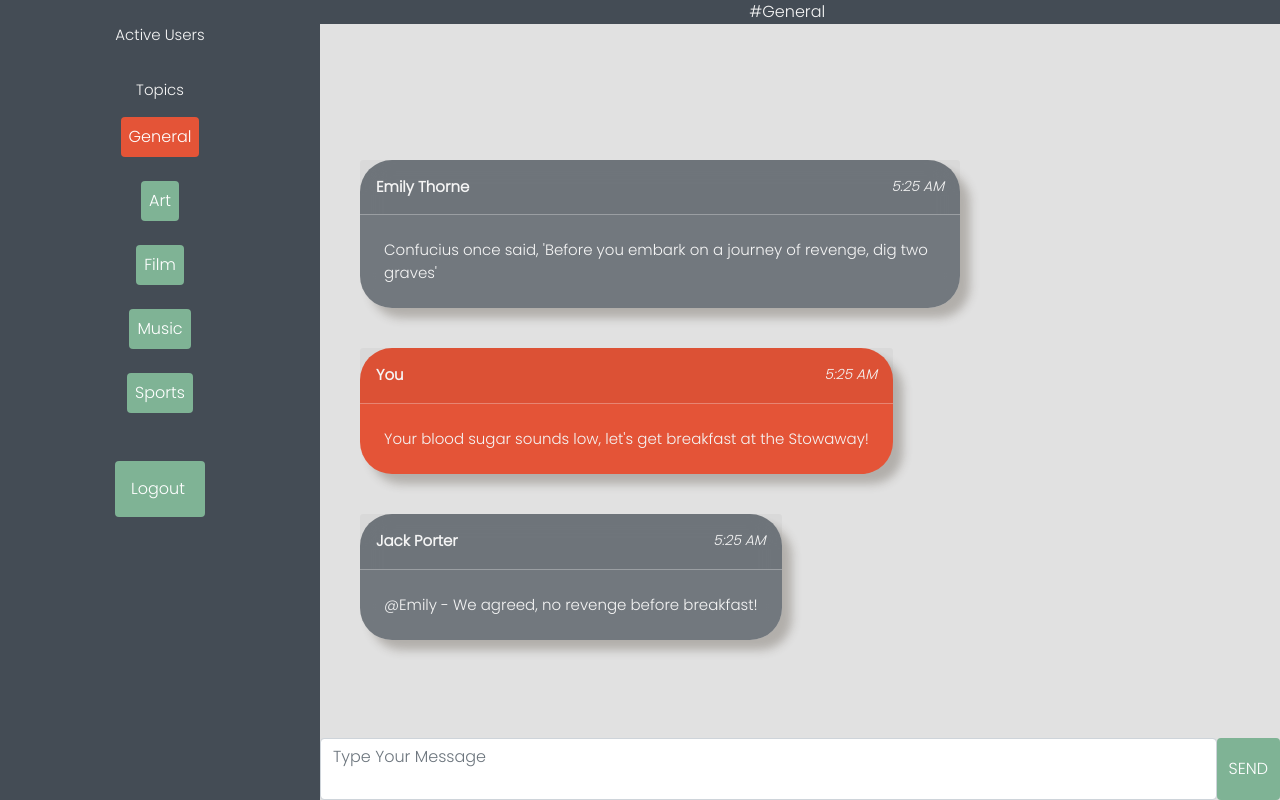
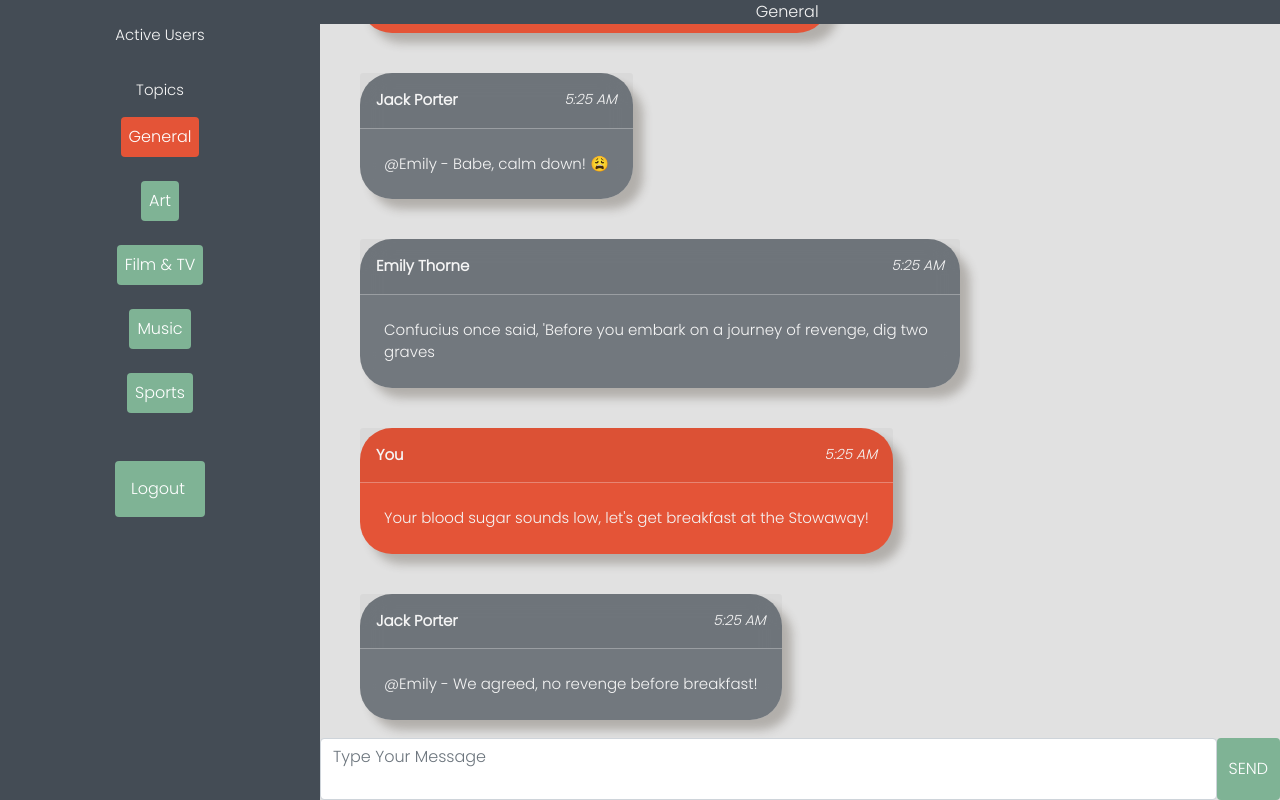
Before and after one commit to andysterks/chat_app, a React (Create React App) app: page /chat in a window 1280 px wide. Built offline with nearby package versions, Linux system fonts and the light colour scheme.

Commit message:
adding dummy data to state and updating CSS and some button functionality

```diff
--- a/src/Components/ChatInterface.css
+++ b/src/Components/ChatInterface.css
@@ -38,11 +38,15 @@ body {
 }
 
 .discussionBox {
-  position: relative;
+  /* position: relative; */
   background-color: rgb(225, 225, 225);
   text-align: center;
   justify-content: center;
   align-content: center;
+  width: 75vw;
+  overflow-wrap: break-word;
+  height: 95vh;
+  overflow-y: scroll;
 }
 
 .messageBox {
@@ -101,6 +105,7 @@ p {
   box-shadow: 10px 10px 10px rgba(68, 60, 46, 0.3);
   overflow-wrap: break-word;
   word-wrap: break-word;
+  min-width: 200px;
   max-width: 600px;
   width: fit-content;
   height: fit-content;
--- a/src/Components/ChatInterface.js
+++ b/src/Components/ChatInterface.js
@@ -3,23 +3,55 @@ import { Button } from "react-bootstrap";
 import "./ChatInterface.css";
 import { Link } from "react-router-dom";
 
-const send = () => {
-  let message = document.getElementById("messageBox");
-  let chatBox = document.getElementById("chatBox");
-  // chatBox.innerHTML = message.value;
-  theMessage = message.value;
-  console.log(theMessage);
-  message.value = "";
-};
+const ChatInterface = () => {
+  window.setTimeout(function () {
+    let element = document.getElementById("chatBox");
+    element.scrollTop = element.scrollHeight;
+  });
 
-let theMessage = "";
+  const topicChange = (id) => {
+    let topicBox = document.getElementById(id);
+    setTopic(topicBox.id);
+  };
 
-const handleSubmit = (e) => {
-  e.preventDefault();
-  e.target.reset();
-};
+  const [topic, setTopic] = useState("General");
 
-const ChatInterface = () => {
+  const [messages, setMessages] = useState([
+    {
+      text: "Some say that our lives are defined by the sum of our choices.\
+    But it isn’t really our choices that distinguish who we are. \
+    It’s our commitment to them.",
+      user: { id: "2", name: "Emily Thorne" },
+    },
+    {
+      text: "Wow...that's a little deep for an early morning, is it not? 😅",
+      user: { id: "1", name: "You" },
+    },
+    {
+      text: "@Emily - Babe, calm down! 😩",
+      user: { id: "3", name: "Jack Porter" },
+    },
+    {
+      text: "Confucius once said, 'Before you embark on a journey of revenge, dig two graves",
+      user: { id: "2", name: "Emily Thorne" },
+    },
+    {
+      text: "Your blood sugar sounds low, let's get breakfast at the Stowaway!",
+      user: { id: "1", name: "You" },
+    },
+    {
+      text: "@Emily - We agreed, no revenge before breakfast!",
+      user: { id: "3", name: "Jack Porter" },
+    },
+  ]);
+
+  const send = () => {
+    let message = document.getElementById("messageBox");
+    const newMessage = { text: message.value, user: { id: "1", name: "You" } };
+    setMessages([...messages, newMessage]);
+    message.value = "";
+  };
+
   function displayTime() {
     const date = new Date();
     const hours = date.getHours().toString().padStart(2, 0);
@@ -33,53 +65,16 @@ const ChatInterface = () => {
 
   let theTime = displayTime();
 
-  let userEmily = {
-    id: "2",
-    name: "Emily Thorne",
-    messages: [
-      {
-        text: "Some say that our lives are defined by the sum of our choices.\
-      But it isn’t really our choices that distinguish who we are. \
-      It’s our commitment to them.",
-      },
-      {
-        text: "Confucius once said, 'Before you embark on a journey of revenge, dig two graves'",
-      },
-    ],
-  };
-
-  let userSelf = {
-    id: "1",
-    name: "You",
-    messages: [
-      {
-        text: "Wow...that's a little deep for an early morning, is it not? 😅",
-      },
-      {
-        text: "Your blood sugar sounds low, let's get breakfast at the Stowaway!",
-      },
-    ],
-  };
-
-  let userJack = {
-    id: "3",
-    name: "Jack Porter",
-    messages: [
-      { text: "@Emily - Babe, calm down! " },
-      { text: "@Emily - We agreed, no revenge before breakfast!" },
-    ],
-  };
-
-  let users = [userEmily, userSelf, userJack];
-
-  const theUsers =
-    users &&
-    users.map((user, index) => {
+  const theMessages =
+    messages &&
+    messages.map((message, index) => {
       return (
         <div
           className="chat-container"
           style={
-            user.name === "You" ? { background: "#e45437" } : { background: "" }
+            message.user.name === "You"
+              ? { background: "#e45437" }
+              : { background: "" }
           }
           key={index}
         >
@@ -87,13 +82,13 @@ const ChatInterface = () => {
             className="card-header d-flex justify-content-between p-3"
             style={{ borderBottom: "1px solid rgba(255, 255, 255, 0.3" }}
           >
-            <p className="fw-bold mb-0">{user?.name}</p>
+            <p className="fw-bold mb-0">{message?.user.name}</p>
             <p className=" small mb-0">
               <i>{theTime}</i>
             </p>
           </div>
           <div className="card-body">
-            <p className="mb-0 mx-auto p-2">{user.messages[1].text}</p>
+            <p className="mb-0 mx-auto p-2">{message.text}</p>
           </div>
         </div>
       );
@@ -103,7 +98,7 @@ const ChatInterface = () => {
     <>
       <div id="container">
         <div className="text-center mx-auto" id="navbar">
-          #General
+          {topic}
         </div>
 
         <div className="userBox col-3 userText">
@@ -112,13 +107,47 @@ const ChatInterface = () => {
           <Button
             className="p-2 d-flex justify-content-center align-items-center mx-auto mb-4"
             autoFocus="True"
+            id="General"
+            onClick={(e) => {
+              topicChange(e.target.id);
+            }}
           >
             General
           </Button>
-          <Button className="p-2 d-flex text-center mx-auto mb-4">Art</Button>
-          <Button className="p-2 d-flex text-center mx-auto mb-4">Film</Button>
-          <Button className="p-2 d-flex text-center mx-auto mb-4">Music</Button>
-          <Button className="p-2 d-flex text-center mx-auto mb-5">
+          <Button
+            className="p-2 d-flex text-center mx-auto mb-4"
+            id="Art"
+            onClick={(e) => {
+              topicChange(e.target.id);
+            }}
+          >
+            Art
+          </Button>
+          <Button
+            className="p-2 d-flex text-center mx-auto mb-4"
+            id="Film & TV"
+            onClick={(e) => {
+              topicChange(e.target.id);
+            }}
+          >
+            Film & TV
+          </Button>
+          <Button
+            className="p-2 d-flex text-center mx-auto mb-4"
+            id="Music"
+            onClick={(e) => {
+              topicChange(e.target.id);
+            }}
+          >
+            Music
+          </Button>
+          <Button
+            className="p-2 d-flex text-center mx-auto mb-5"
+            id="Sports"
+            onClick={(e) => {
+              topicChange(e.target.id);
+            }}
+          >
             Sports
           </Button>
 
@@ -133,7 +162,7 @@ const ChatInterface = () => {
 
         <div className="parent">
           <div className="discussionBox" id="chatBox">
-            {theUsers}
+            {theMessages}
           </div>
 
           <div className="flex child">
@@ -149,10 +178,8 @@ const ChatInterface = () => {
                   onKeyUp={(e) => {
                     if (e.key === "Enter") {
                       send();
-                      e.target.value = "";
                     }
                   }}
-                  onSubmit={handleSubmit}
                 />
               </div>
             </div>
```
